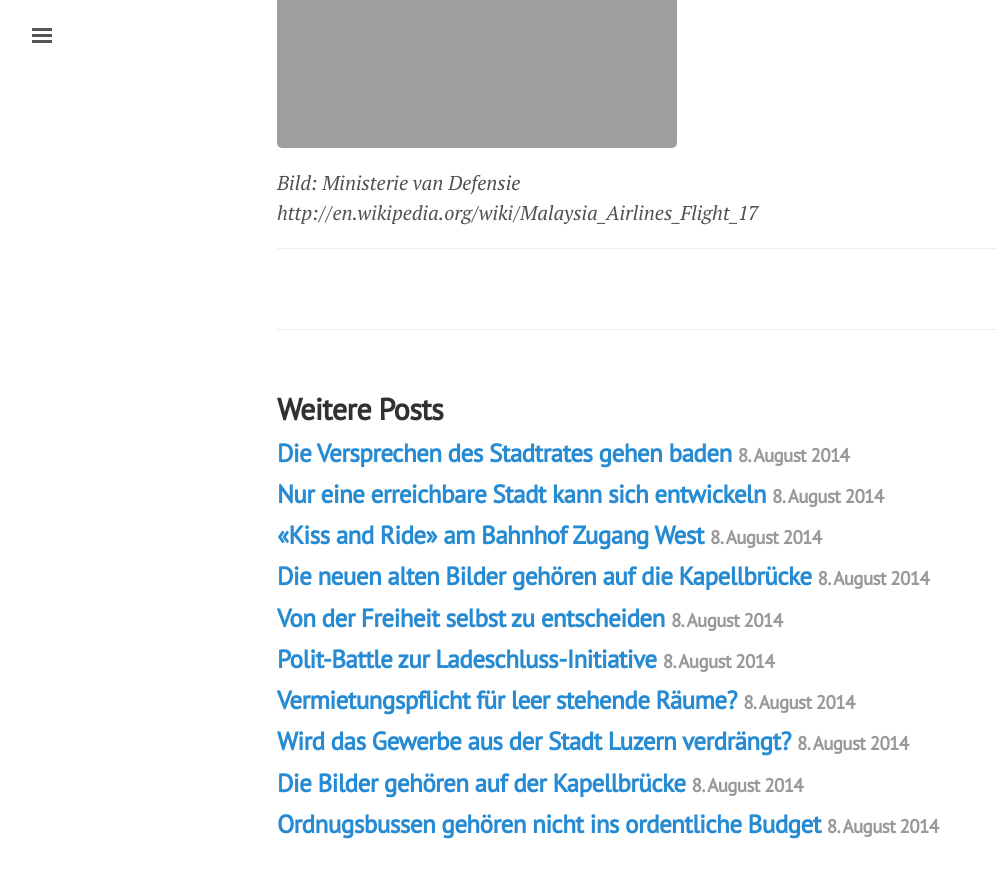
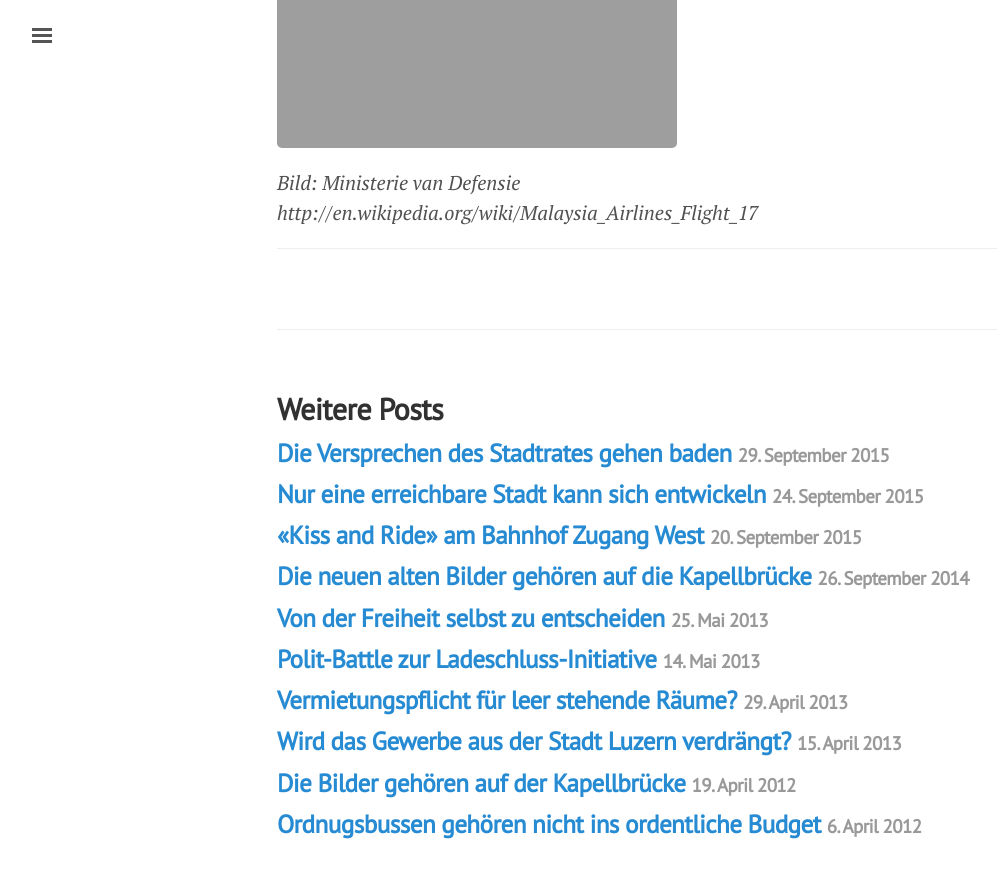
Before and after one commit to freinhard/freinhard.github.io, a Jekyll site: the page built from _posts/2014-08-08-mh17.md, in a window 1280 px wide and 900 px high, scrolled down 1594 px. Shown: the top 878 px of the window, without its empty margins (3-1004 px from the left). Built offline with Jekyll 4.4.1, drawn with Linux system fonts in a browser that asks for light colours.

Commit message:
Post date

```diff
--- a/_layouts/post.html
+++ b/_layouts/post.html
@@ -36,8 +36,8 @@
           <a href="{{ site.baseurl }}{{ post.url }}">
             {{ post.title }}
             <small>
-                {% assign m = page.date | date: "%-m" %}
-                {{ page.date | date: "%-d" }}.
+                {% assign m = post.date | date: "%-m" %}
+                {{ post.date | date: "%-d" }}.
                 {% case m %}
                   {% when '1' %}Januar
                   {% when '2' %}Februar
@@ -52,7 +52,7 @@
                   {% when '11' %}November
                   {% when '12' %}Dezember
                 {% endcase %}
-                {{ page.date | date: "%Y" }}
+                {{ post.date | date: "%Y" }}
             </small>
           </a>
         </h3>
```
